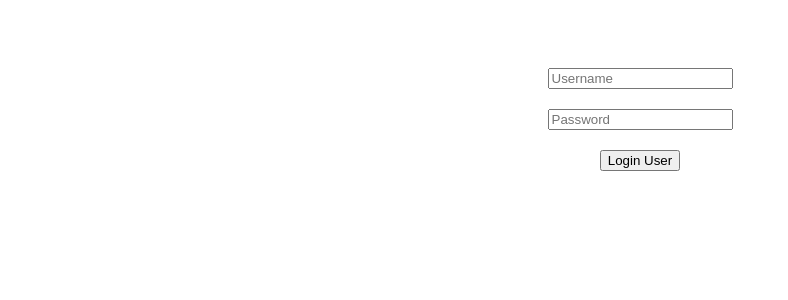
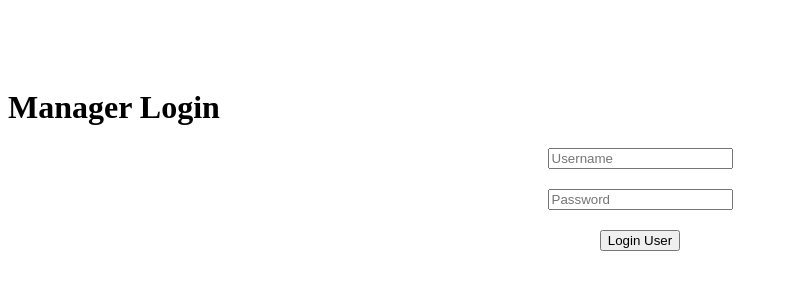
Before and after one commit to ap539813/Grocery-Shoping-App, a Vue app in the folder frontend/: page /login/manager in a window 1280 px wide. Shown: the top 300 px of the page, without its empty margins (0-788 px from the left). Built offline with nearby package versions, Linux system fonts and the light colour scheme.

Commit message:
Update ManagerLoginPage.vue

```diff
--- a/frontend/src/components/ManagerLoginPage.vue
+++ b/frontend/src/components/ManagerLoginPage.vue
@@ -1,4 +1,5 @@
 <template>
+  <h1>Manager Login</h1>
     <div class="user-login-page">
       <input type="text" v-model="username" placeholder="Username" />
       <input type="password" v-model="password" placeholder="Password" />
```
